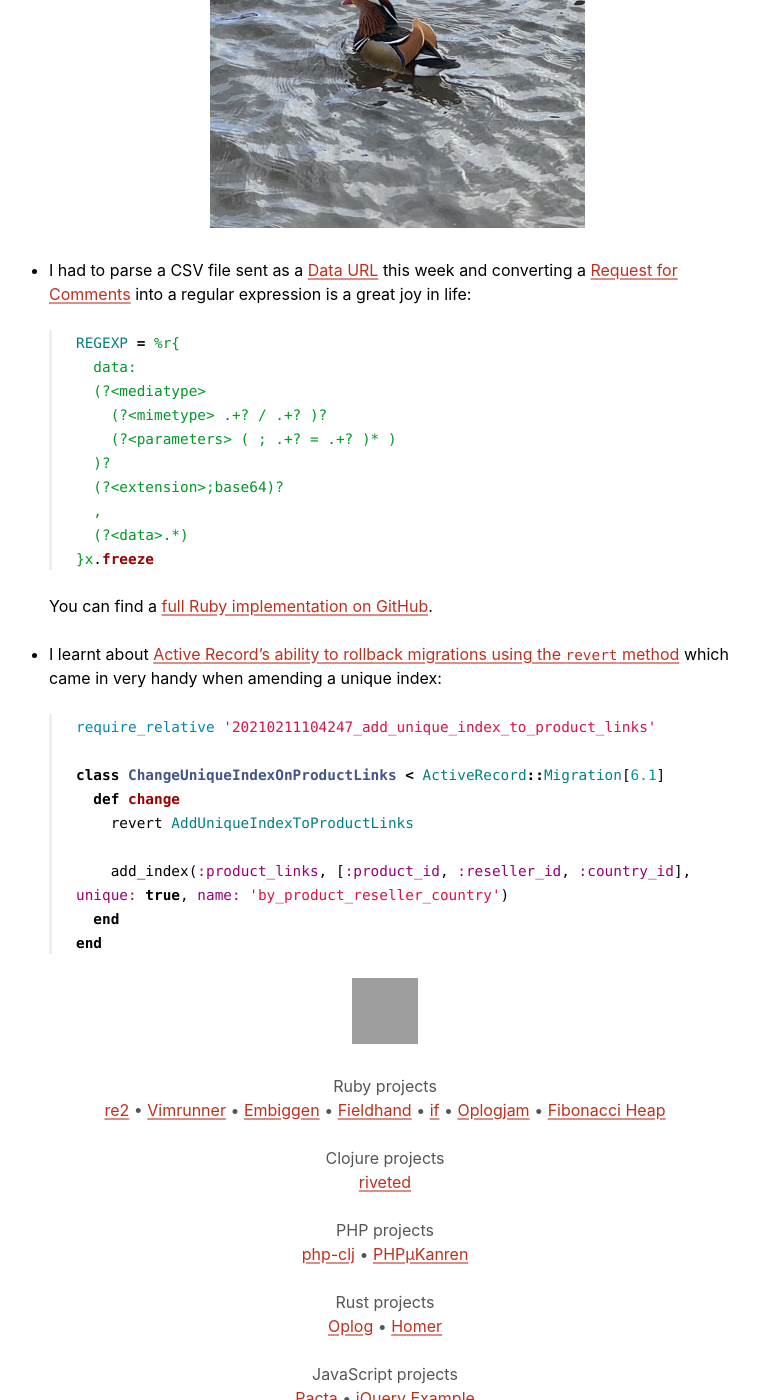
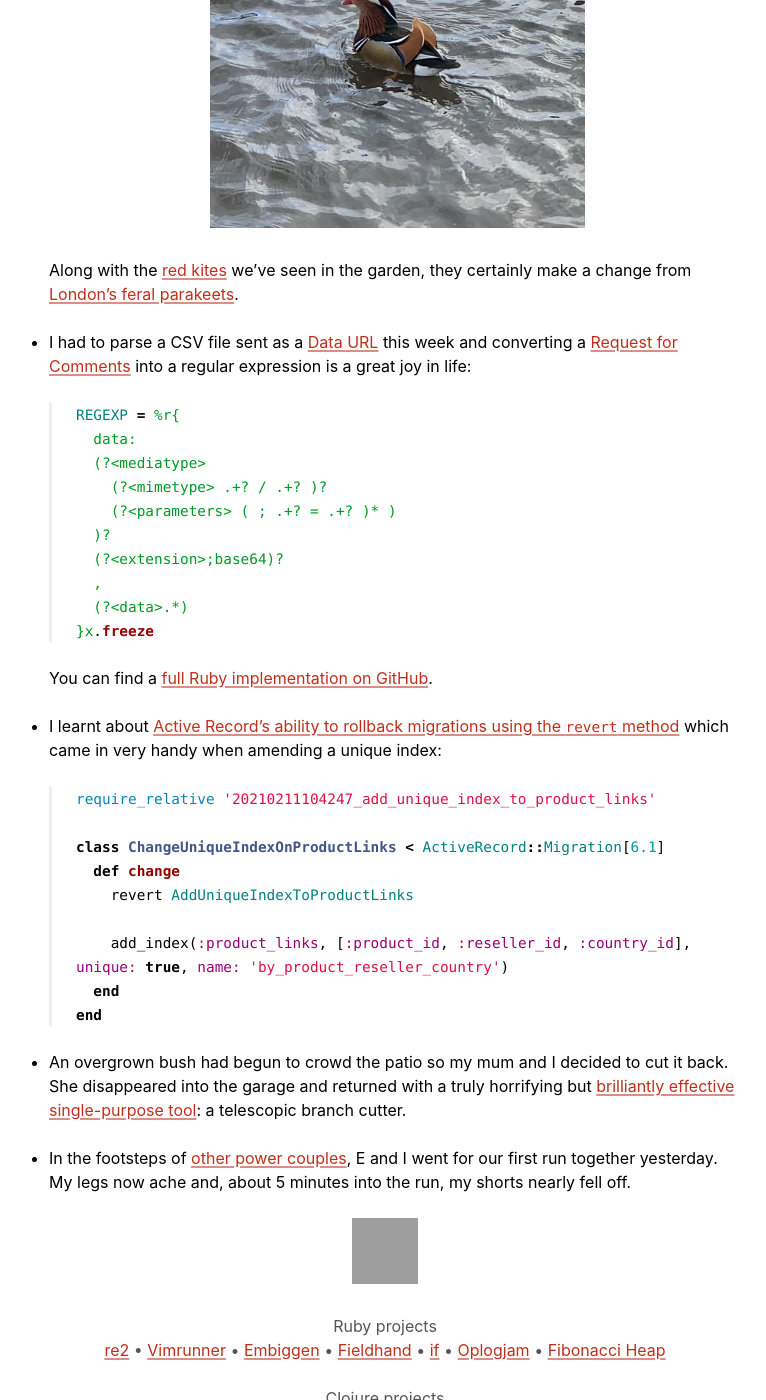
Before and after one commit to mudge/mudge.github.com, a Jekyll site: the page built from weeknotes/_posts/2021-02-28-weeknotes-70.markdown, in a window 1280 px wide and 1400 px high, scrolled down 627 px. Shown: the whole window, without its empty margins (255-1021 px from the left). Built offline with Jekyll 4.4.1, drawn with Linux system fonts in a browser that asks for light colours; grey boxes are pictures that could not be loaded.

Commit message:
Update weeknotes 70

````diff
--- a/weeknotes/_posts/2021-02-28-weeknotes-70.markdown
+++ b/weeknotes/_posts/2021-02-28-weeknotes-70.markdown
@@ -12,6 +13,8 @@ date: 2021-02-28 14:37:00
 *   My mum and I took C to a nearby park to feed the ducks ([oats, to avoid controversy](https://www.theguardian.com/world/2019/oct/18/feed-the-ducks-bread-sign-sparks-heated-online-debate)) and saw a raft of glorious [Mandarin ducks](https://en.wikipedia.org/wiki/Mandarin_duck).
 
     <p class="center"><img src="/i/mandarin-duck.jpg" width="375" height="375" alt></p>
+
+    Along with the [red kites](https://www.rspb.org.uk/birds-and-wildlife/wildlife-guides/bird-a-z/red-kite/) we've seen in the garden, they certainly make a change from [London's feral parakeets](https://en.wikipedia.org/wiki/Feral_parakeets_in_Great_Britain).
 
 *   I had to parse a CSV file sent as a [Data URL](https://developer.mozilla.org/en-US/docs/Web/HTTP/Basics_of_HTTP/Data_URIs) this week and converting a [Request for Comments](https://tools.ietf.org/html/rfc2397) into a regular expression is a great joy in life:
 
@@ -43,3 +46,7 @@ date: 2021-02-28 14:37:00
       end
     end
     ```
+
+*   An overgrown bush had begun to crowd the patio so my mum and I decided to cut it back. She disappeared into the garage and returned with a truly horrifying but [brilliantly effective single-purpose tool](/2021/02/14/weeknotes-68/): a telescopic branch cutter.
+
+*   In the footsteps of [other power couples](https://www.theverge.com/tldr/2017/5/30/15711662/netflix-house-of-cards-season-5-running-playlist), E and I went for our first run together yesterday. My legs now ache and, about 5 minutes into the run, my shorts nearly fell off.
````
Also changed, not shown: other parts of weeknotes/_posts/2021-02-28-weeknotes-70.markdown (+2 -1 lines).
